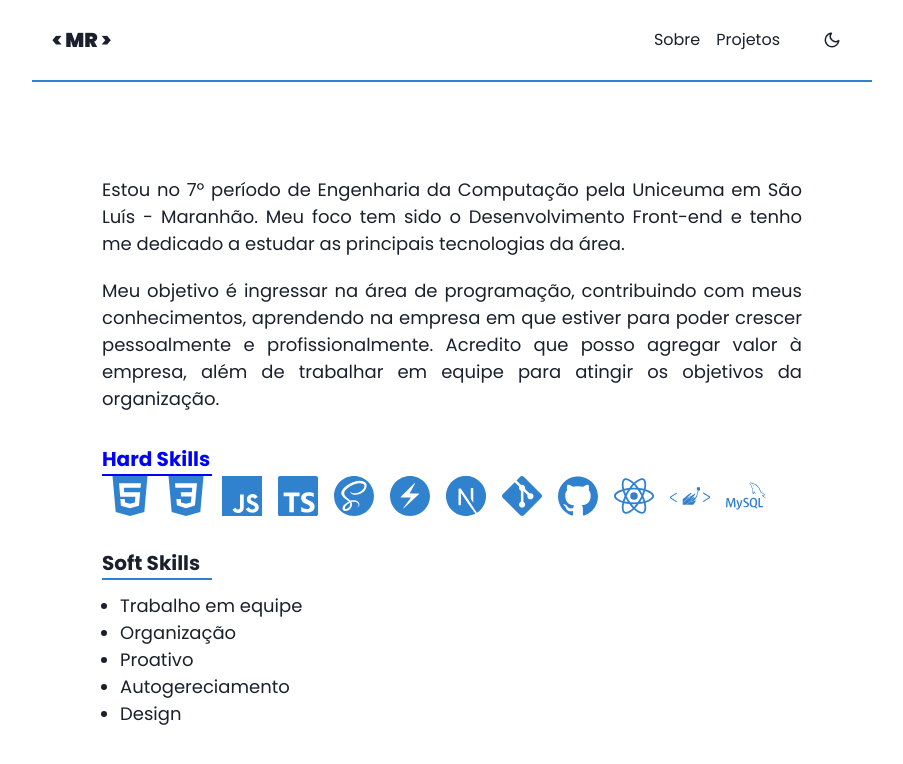
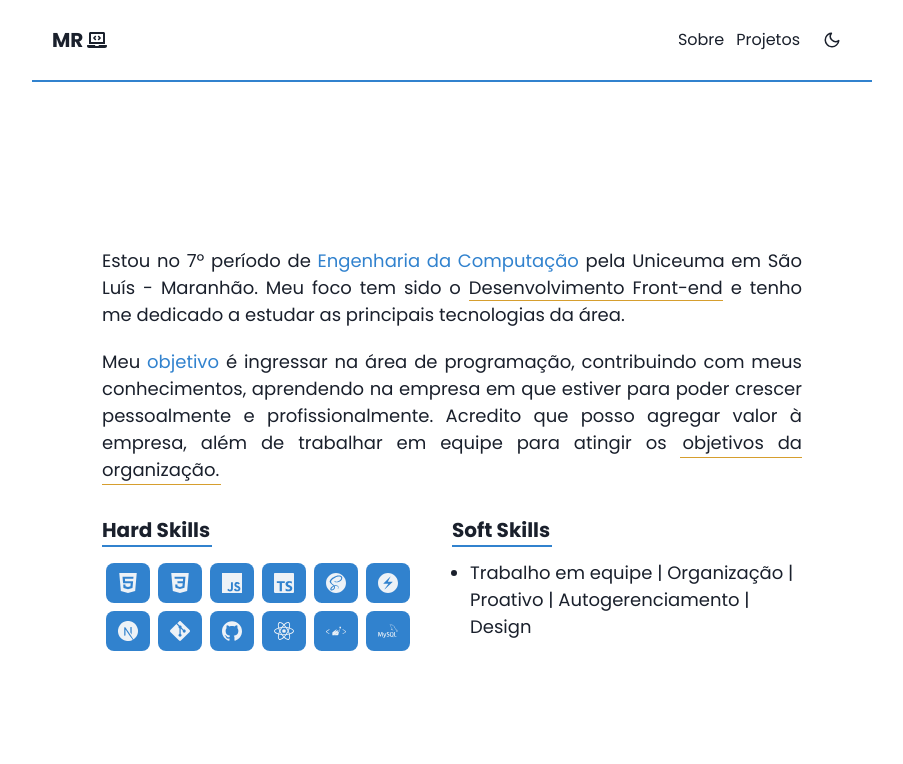
Before and after one commit to mateusrr/Portfolio, a Next.js app: page /about in a window 1280 px wide. Shown: the top 764 px of the page, without its empty margins (188-1091 px from the left). Built offline with nearby package versions, Linux system fonts and the light colour scheme.

Commit message:
update in components

```diff
--- a/src/components/About/Languages.tsx
+++ b/src/components/About/Languages.tsx
@@ -4,15 +4,22 @@ import * as Icons from 'react-icons/si'
 const LanguagesDefinition = ({ href, icon: Icon, ariaLabel }: any) => {
   return (
     <IconButton
-      fontSize={40}
+      fontSize={20}
       variant="outline"
       border="none"
-      color="blue.500"
+      color="gray.100"
       as={ChakraLink}
       aria-label={ariaLabel}
       href={href}
       target="_blank"
-      p={2}
+      bg="blue.500"
+      p={3}
+      m={1}
+      h="40px"
+      borderRadius={8}
+      _hover={{
+        bg: 'blue.600',
+      }}
     >
       <Icon />
     </IconButton>
@@ -53,6 +60,7 @@ export default function Languages() {
           icon={Icons.SiChakraui}
           href="https://chakra-ui.com/"
         />
+
         <LanguagesDefinition
           ariaLabel="nextjs"
           icon={Icons.SiNextdotjs}
--- a/src/components/About/Modal.tsx
+++ b/src/components/About/Modal.tsx
@@ -1,53 +1,51 @@
 import {
-  Button,
-  Modal,
-  ModalOverlay,
-  ModalContent,
-  ModalCloseButton,
-  ModalBody,
-  Flex,
-  useDisclosure,
-  Link,
+  Box,
+  ListItem,
+  SimpleGrid,
   Text,
+  UnorderedList,
 } from '@chakra-ui/react'
 import Languages from './Languages'
 
 const IconModal = () => {
-  const { isOpen, onOpen, onClose } = useDisclosure()
+  return (
+    <SimpleGrid templateColumns="repeat(2, 1fr)">
+      <Box>
+        <Text
+          mt={8}
+          mb={3}
+          fontSize="xl"
+          fontWeight="medium"
+          borderBottom="2px solid"
+          borderBottomColor="blue.500"
+          w="110px"
+        >
+          Hard Skills
+        </Text>
 
-  return (
-    <Flex gap={2} mt={4}>
-      <Button onClick={onOpen}>Habilidades</Button>
-
-      <Modal isOpen={isOpen} onClose={onClose} isCentered>
-        <ModalOverlay
-          bg="blackAlpha.300"
-          backdropFilter="blur(5px) hue-rotate(90deg)"
-        />
-        <ModalContent>
-          <ModalCloseButton />
-          <ModalBody>
-            <Flex direction="column">
-              <Text>Hard Skills</Text>
-
-              <Languages />
-              <Text mt={8}>Soft Skills</Text>
-              <Text>
-                Trabalho em equipe; Organização; Proativo; Autogerenciamento;
-                Design
-              </Text>
-            </Flex>
-          </ModalBody>
-        </ModalContent>
-      </Modal>
-
-      <Button>
-        <Link target="_blank" href="/Curriculo-Mateus.pdf">
-          CV
-        </Link>
-      </Button>
-    </Flex>
+        <Languages />
+      </Box>
+      <Box>
+        <Text
+          fontSize="xl"
+          mt={8}
+          mb={3}
+          fontWeight="medium"
+          borderBottom="2px solid"
+          borderBottomColor="blue.500"
+          borderRight={110}
+          w="100px"
+        >
+          Soft Skills
+        </Text>
+        <UnorderedList>
+          <ListItem>
+            Trabalho em equipe | Organização | Proativo | Autogerenciamento |
+            Design
+          </ListItem>
+        </UnorderedList>
+      </Box>
+    </SimpleGrid>
   )
 }
-
 export default IconModal
--- a/src/components/Header/LinksHeader.tsx
+++ b/src/components/Header/LinksHeader.tsx
@@ -1,4 +1,4 @@
-import { Box, ResponsiveValue, LinkProps, Link } from '@chakra-ui/react'
+import { Box, ResponsiveValue, LinkProps, Link, Flex } from '@chakra-ui/react'
 import { motion } from 'framer-motion'
 
 const Motion = motion(Box)
@@ -10,7 +10,7 @@ const linkProps: Omit<LinkProps, 'position'> & {
   transition: 'all 0.3s',
   pos: 'relative',
   display: 'inline-block',
-  marginRight: '4',
+  marginRight: '3',
   _hover: {
     _before: {
       width: '100%',
@@ -27,7 +27,7 @@ const linkProps: Omit<LinkProps, 'position'> & {
 
 export default function LinksHeader() {
   return (
-    <>
+    <Flex>
       <Motion whileHover={{ opacity: 0.5 }} whileTap={{ opacity: 0.8 }}>
         <Link {...linkProps} href="/about">
           Sobre
@@ -39,6 +39,6 @@ export default function LinksHeader() {
           Projetos
         </Link>
       </Motion>
-    </>
+    </Flex>
   )
 }
--- a/src/components/Header/index.tsx
+++ b/src/components/Header/index.tsx
@@ -1,5 +1,6 @@
-import { Flex, Heading, Icon, IconButton, useColorMode } from '@chakra-ui/react'
+import { Box, Flex, Icon, IconButton, useColorMode } from '@chakra-ui/react'
 import Link from 'next/link'
+import { FaLaptopCode } from 'react-icons/fa'
 import { FiMoon, FiSun } from 'react-icons/fi'
 import Line from '../Line'
 import LinksHeader from './LinksHeader'
@@ -22,9 +23,16 @@ export default function Header() {
         mx="auto"
         transition="background-color 0.2s"
       >
-        <Heading size="md">
-          <Link href="/">&#60; MR &#62;</Link>
-        </Heading>
+        <Box
+          fontSize="xl"
+          fontWeight="medium"
+          display="flex"
+          alignItems="center"
+          gap={1}
+        >
+          <Link href="/">MR</Link>
+          <Icon as={FaLaptopCode} />
+        </Box>
 
         <Flex align="center">
           <LinksHeader />
@@ -36,7 +44,6 @@ export default function Header() {
               colorMode === 'light' ? <Icon as={FiMoon} /> : <Icon as={FiSun} />
             }
             onClick={handleColorChange}
-            ml={4}
           />
         </Flex>
       </Flex>
--- a/src/pages/about.tsx
+++ b/src/pages/about.tsx
@@ -1,9 +1,9 @@
 import React from 'react'
-import { Box, Grid, ListItem, Text, UnorderedList } from '@chakra-ui/react'
+import { Box, Grid, Text } from '@chakra-ui/react'
 import Header from '@/components/Header/index'
 import BoxColor from '@/components/BoxColor'
 import MotionEffect from '@/components/MotionEffect'
-import Languages from '@/components/About/Languages'
+import IconModal from '@/components/About/Modal'
 
 const Paragraph = ({ children }: any) => (
   <Text mt={5} textAlign="justify">
@@ -20,45 +20,41 @@ export default function About() {
           <Grid placeItems="center" height="calc(100vh - 82px)">
             <Box maxW="700px" fontSize="md">
               <Paragraph>
-                Estou no 7º período de Engenharia da Computação pela Uniceuma em
-                São Luís - Maranhão. Meu foco tem sido o Desenvolvimento
-                Front-end e tenho me dedicado a estudar as principais
-                tecnologias da área.
+                Estou no 7º período de{' '}
+                <Text as="span" color="blue.500">
+                  Engenharia da Computação
+                </Text>{' '}
+                pela Uniceuma em São Luís - Maranhão. Meu foco tem sido o{' '}
+                <Text
+                  as="span"
+                  borderBottom="1px"
+                  borderBottomColor="yellow.500"
+                >
+                  Desenvolvimento Front-end
+                </Text>{' '}
+                e tenho me dedicado a estudar as principais tecnologias da área.
               </Paragraph>
 
               <Paragraph>
-                Meu objetivo é ingressar na área de programação, contribuindo
-                com meus conhecimentos, aprendendo na empresa em que estiver
-                para poder crescer pessoalmente e profissionalmente. Acredito
-                que posso agregar valor à empresa, além de trabalhar em equipe
-                para atingir os objetivos da organização.
+                Meu{' '}
+                <Text as="span" color="blue.500">
+                  objetivo
+                </Text>{' '}
+                é ingressar na área de programação, contribuindo com meus
+                conhecimentos, aprendendo na empresa em que estiver para poder
+                crescer pessoalmente e profissionalmente. Acredito que posso
+                agregar valor à empresa, além de trabalhar em equipe para
+                atingir os{' '}
+                <Text
+                  as="span"
+                  borderBottom="1px"
+                  borderBottomColor="yellow.500"
+                  p={0.5}
+                >
+                  objetivos da organização.
+                </Text>{' '}
               </Paragraph>
-
-              <Box mt={8}>
-                <Text
-                  fontSize="xl"
-                  fontWeight="medium"
-                  style={{
-                    width: 110,
-                    borderBottom: '2px solid',
-                    color: 'blue',
-                  }}
-                >
-                  Hard Skills
-                </Text>
-                <Languages />
-                <Text fontSize="xl" mt={8} fontWeight="medium">
-                  Soft Skills
-                </Text>
-                <Box w={110} mb={3} borderBottom="2px solid" color="blue.500" />
-                <UnorderedList>
-                  <ListItem>Trabalho em equipe</ListItem>
-                  <ListItem>Organização</ListItem>
-                  <ListItem>Proativo</ListItem>
-                  <ListItem>Autogereciamento</ListItem>
-                  <ListItem>Design</ListItem>
-                </UnorderedList>
-              </Box>
+              <IconModal />
             </Box>
           </Grid>
         </BoxColor>
--- a/src/pages/index.tsx
+++ b/src/pages/index.tsx
@@ -3,9 +3,9 @@ import { Box, Flex, Heading, Text } from '@chakra-ui/react'
 import Header from '@/components/Header/index'
 import { BsLinkedin, BsGithub } from 'react-icons/bs'
 import SocialMedia from '../components/SocialMedia'
-import Footer from '@/components/Footer'
 import BoxColor from '@/components/BoxColor'
 import MotionEffect from '@/components/MotionEffect'
+import ThreeAnimation from '@/components/ThreeAnimation'
 
 export default function Home() {
   return (
@@ -25,7 +25,7 @@ export default function Home() {
             </Heading>
             <Heading as="h1" m="0.275rem 0" size="4xl">
               Mateus Rocha
-              <span style={{ color: 'blue', fontSize: '3rem' }}>.</span>
+              <span style={{ color: '#3182CE', fontSize: '3rem' }}>.</span>
             </Heading>
             <Text fontSize="md" letterSpacing={2} fontWeight="normal">
               Desenvolvedor Front-End.
@@ -45,8 +45,6 @@ export default function Home() {
           </Flex>
         </MotionEffect>
       </Flex>
-
-      <Footer />
     </BoxColor>
   )
 }
```
Also changed, not shown: src/components/ThreeAnimation.tsx (added, +57 -0 lines).
